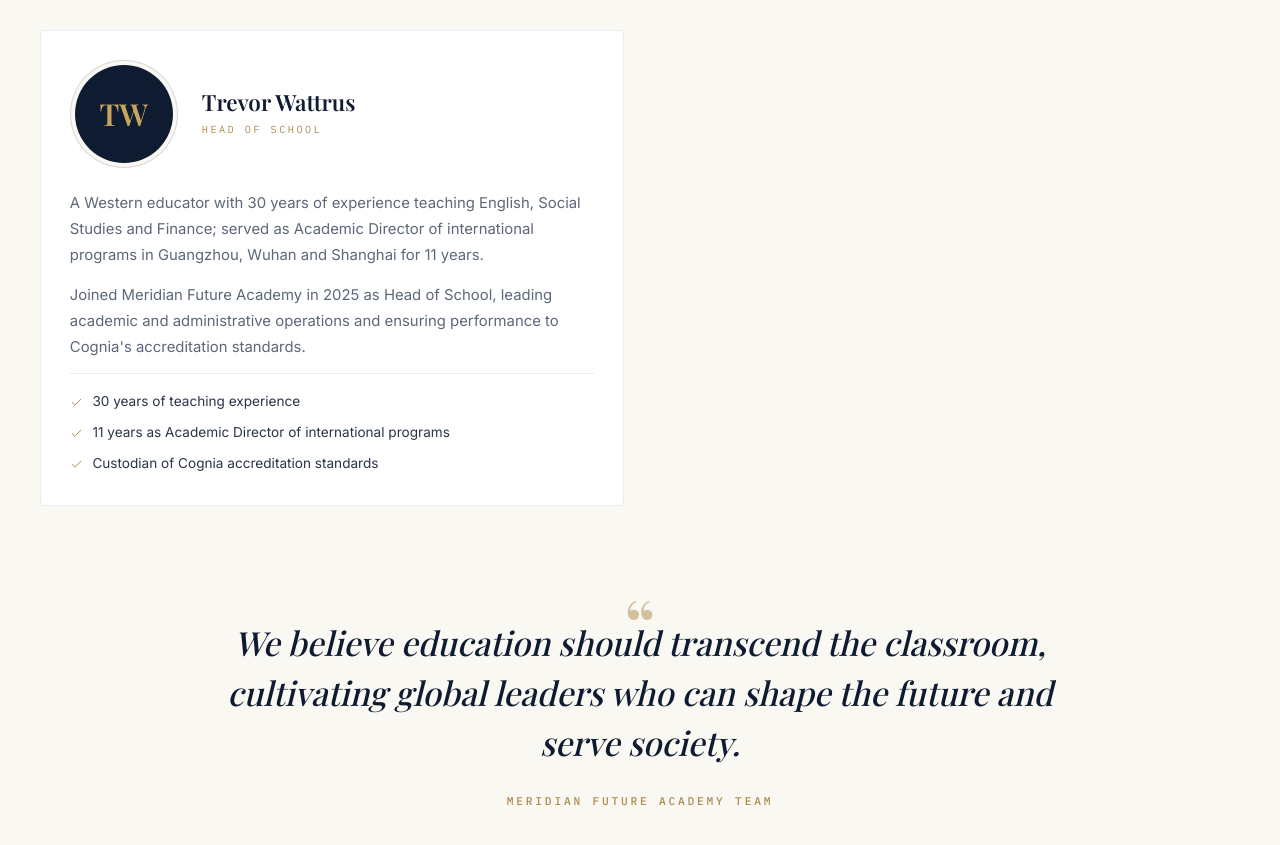
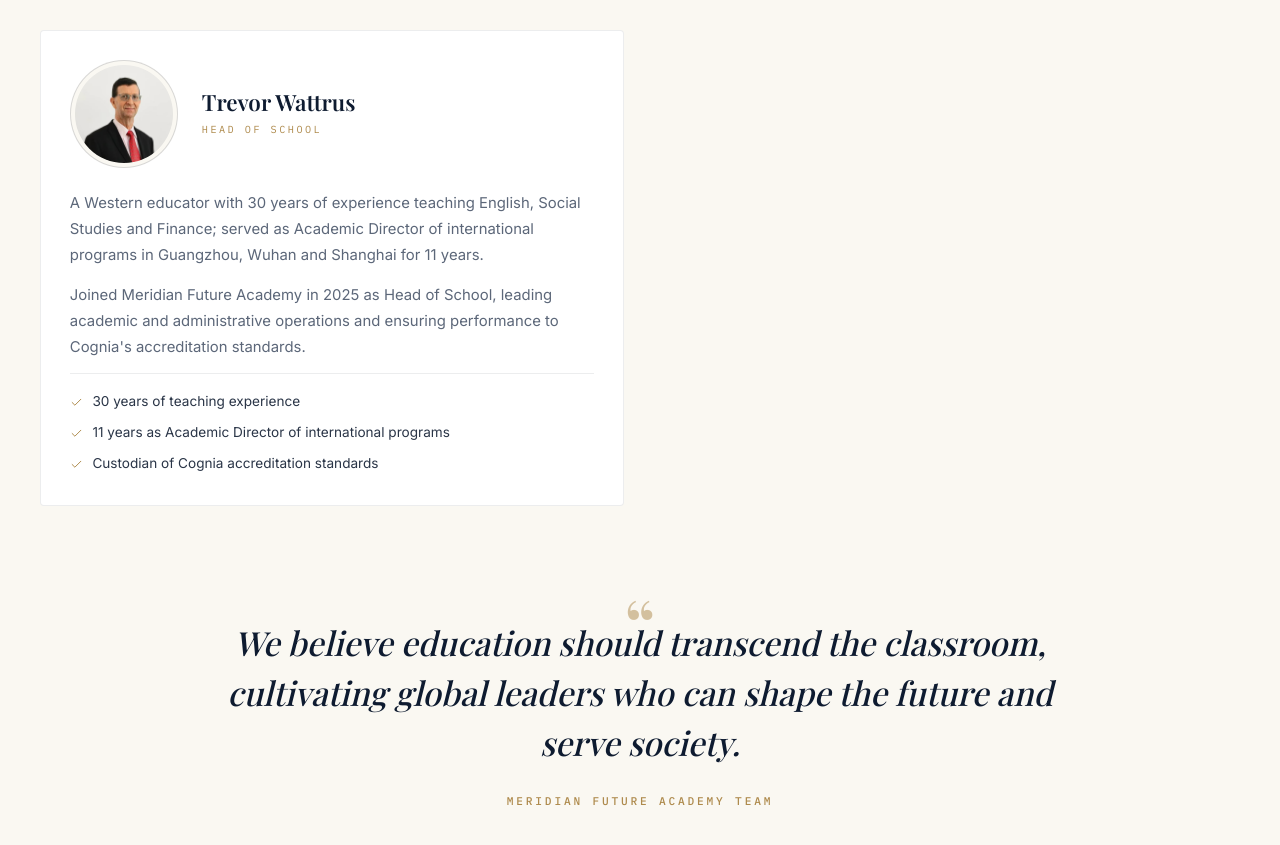
Before and after one commit to Yifei-code/mfa-redesign-kimi, a plain HTML site: page team.html in a window 1280 px wide. Shown: the part 2500-3345 px from the top of the page. Drawn offline with nearby package versions, Linux system fonts and the light colour scheme; a web font is replaced by a local one.

Commit message:
Add Trevor Wattrus portrait (400x400 crop, circular headshot style)

```diff
--- a/team.html
+++ b/team.html
@@ -173,7 +173,7 @@
       </article>
       <article class="team-card reveal">
         <div class="team-top">
-          <div class="team-photo"><div class="team-monogram">TW</div></div>
+          <div class="team-photo"><img src="assets/img/team/trevor_wattrus.jpg" alt="Portrait of Trevor Wattrus" loading="lazy"></div>
           <div>
             <h2 class="team-name">Trevor Wattrus</h2>
             <span class="team-role">Head of School</span>
```
Also changed, not shown: zh/team.html (+1 -1 lines), assets/img/team/trevor_wattrus.jpg (added).
